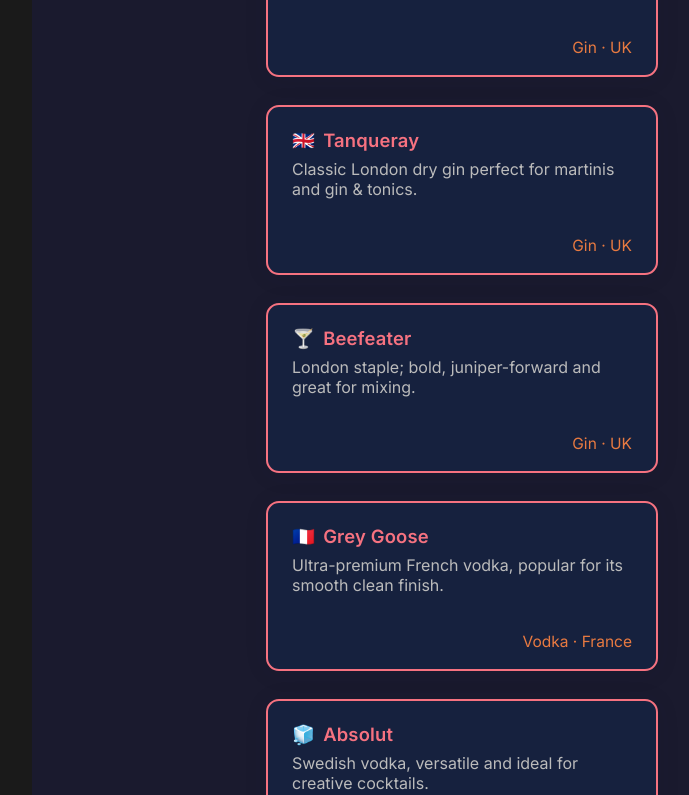
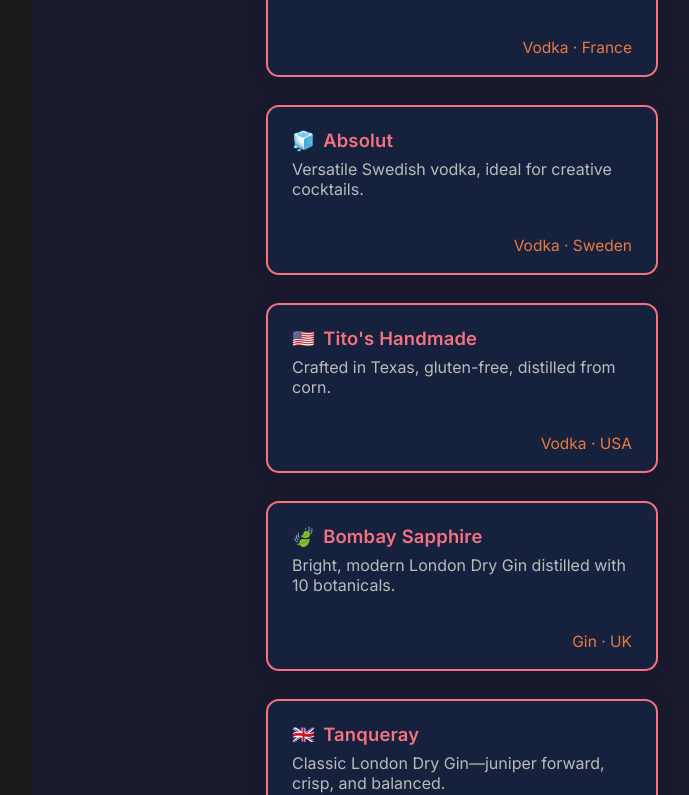
Before and after one commit to Workflow-Manager-admin/mixmaster-102939-b128bcb9, a React (Create React App) app in the folder mixmaster/: page /explorer in a window 1280 px wide. Shown: the part 1987-2782 px from the top of the page, without its empty margins (178-867 px from the left). Built offline with nearby package versions, Linux system fonts and the light colour scheme.

Commit message:
Auto-commit: Changes as of 2025-05-29T00:25:47.017204+00:00

```diff
--- a/mixmaster/src/features/liquorBrands.js
+++ b/mixmaster/src/features/liquorBrands.js
@@ -1,14 +1,13 @@
-//
-// Popular liquor brands demo/mock data for MixMaster app
-// Each item: name, type, description, country, image(optional), emoji, and ID.
-//
+// Popular liquor brands and mixers (centralized data for MixMaster app)
+// Each has: id, name, type (category), desc, country, image (URL/empty), emoji
+
 export const LIQUOR_BRANDS = [
-  // Whiskey Brands
+  // --- Whiskey ---
   {
     id: "jack-daniels",
     name: "Jack Daniel's",
     type: "Whiskey",
-    desc: "Famous Tennessee whiskey known for its smoothness and caramel notes.",
+    desc: "Famous Tennessee whiskey, smooth and slightly sweet with oak and caramel notes.",
     country: "USA",
     image: "",
     emoji: "🥃",
@@ -17,7 +16,7 @@
     id: "jameson",
     name: "Jameson",
     type: "Whiskey",
-    desc: "Irish whiskey triple-distilled for exceptional smoothness and versatility.",
+    desc: "Classic Irish whiskey, triple-distilled for exceptional smoothness.",
     country: "Ireland",
     image: "",
     emoji: "🇮🇪",
@@ -26,18 +25,45 @@
     id: "macallan",
     name: "The Macallan",
     type: "Whiskey",
-    desc: "Premium single malt Scotch with rich sherry-cask flavors.",
+    desc: "Premium single malt Scotch whisky, matured in sherry oak casks.",
     country: "Scotland",
     image: "",
     emoji: "🏴",
   },
-
-  // Gin Brands
+  // --- Vodka ---
+  {
+    id: "grey-goose",
+    name: "Grey Goose",
+    type: "Vodka",
+    desc: "Ultra-premium French vodka, distilled from soft winter wheat.",
+    country: "France",
+    image: "",
+    emoji: "🇫🇷",
+  },
+  {
+    id: "absolut",
+    name: "Absolut",
+    type: "Vodka",
+    desc: "Versatile Swedish vodka, ideal for creative cocktails.",
+    country: "Sweden",
+    image: "",
+    emoji: "🧊",
+  },
+  {
+    id: "titos",
+    name: "Tito's Handmade",
+    type: "Vodka",
+    desc: "Crafted in Texas, gluten-free, distilled from corn.",
+    country: "USA",
+    image: "",
+    emoji: "🇺🇸",
+  },
+  // --- Gin ---
   {
     id: "bombay-sapphire",
     name: "Bombay Sapphire",
     type: "Gin",
-    desc: "London dry gin with bright citrus and 10 botanicals.",
+    desc: "Bright, modern London Dry Gin distilled with 10 botanicals.",
     country: "UK",
     image: "",
     emoji: "🍃",
@@ -46,7 +72,7 @@
     id: "tanqueray",
     name: "Tanqueray",
     type: "Gin",
-    desc: "Classic London dry gin perfect for martinis and gin & tonics.",
+    desc: "Classic London Dry Gin—juniper forward, crisp, and balanced.",
     country: "UK",
     image: "",
     emoji: "🇬🇧",
@@ -55,47 +81,17 @@
     id: "beefeater",
     name: "Beefeater",
     type: "Gin",
-    desc: "London staple; bold, juniper-forward and great for mixing.",
+    desc: "Quintessential London staple; bold and citrusy, perfect for mixing.",
     country: "UK",
     image: "",
     emoji: "🍸",
   },
-
-  // Vodka Brands
-  {
-    id: "grey-goose",
-    name: "Grey Goose",
-    type: "Vodka",
-    desc: "Ultra-premium French vodka, popular for its smooth clean finish.",
-    country: "France",
-    image: "",
-    emoji: "🇫🇷",
-  },
-  {
-    id: "absolut",
-    name: "Absolut",
-    type: "Vodka",
-    desc: "Swedish vodka, versatile and ideal for creative cocktails.",
-    country: "Sweden",
-    image: "",
-    emoji: "🧊",
-  },
-  {
-    id: "titos",
-    name: "Tito's Handmade",
-    type: "Vodka",
-    desc: "Gluten-free American vodka distilled from corn.",
-    country: "USA",
-    image: "",
-    emoji: "🇺🇸",
-  },
-
-  // Tequila Brands
+  // --- Tequila ---
   {
     id: "patron",
     name: "Patrón",
     type: "Tequila",
-    desc: "Premium tequila with sweet citrusy agave notes.",
+    desc: "Premium tequila with smooth, sweet, agave-forward flavor.",
     country: "Mexico",
     image: "",
     emoji: "🌵",
@@ -104,7 +100,7 @@
     id: "don-julio",
     name: "Don Julio",
     type: "Tequila",
-    desc: "High-end tequila, expertly crafted and smooth.",
+    desc: "High-end, carefully crafted tequila known for balance and complexity.",
     country: "Mexico",
     image: "",
     emoji: "🥇",
@@ -113,18 +109,17 @@
     id: "olmeca-altos",
     name: "Olmeca Altos",
     type: "Tequila",
-    desc: "Popular for classic margaritas; 100% agave and punchy.",
+    desc: "Award-winning 100% agave tequila, perfect for margaritas.",
     country: "Mexico",
     image: "",
     emoji: "🍋",
   },
-
-  // Rum Brands
+  // --- Rum ---
   {
     id: "bacardi",
     name: "Bacardi",
     type: "Rum",
-    desc: "World's most recognized rum, clean and mixable.",
+    desc: "World’s most awarded rum, light and exceptionally mixable.",
     country: "Puerto Rico",
     image: "",
     emoji: "🏝️",
@@ -133,7 +128,7 @@
     id: "captain-morgan",
     name: "Captain Morgan",
     type: "Rum",
-    desc: "Iconic spiced rum, sweet and warming.",
+    desc: "Caribbean spiced rum, sweet with cinnamon, vanilla, and clove.",
     country: "Jamaica",
     image: "",
     emoji: "🦜",
@@ -142,11 +137,121 @@
     id: "mount-gay",
     name: "Mount Gay",
     type: "Rum",
-    desc: "Historic Barbadian rum with rich, toasty character.",
+    desc: "World’s oldest rum distillery—Barbadian, rich, and warming.",
     country: "Barbados",
     image: "",
     emoji: "🇧🇧",
   },
-
-  // Other major liquors can be added here...
+  // --- Liqueurs ---
+  {
+    id: "cointreau",
+    name: "Cointreau",
+    type: "Liqueur",
+    desc: "Elegant French orange liqueur, triple-sec base for cocktails.",
+    country: "France",
+    image: "",
+    emoji: "🍊",
+  },
+  {
+    id: "baileys",
+    name: "Baileys Irish Cream",
+    type: "Liqueur",
+    desc: "Creamy, sweet blend of Irish whiskey and dairy cream.",
+    country: "Ireland",
+    image: "",
+    emoji: "🥛",
+  },
+  {
+    id: "campari",
+    name: "Campari",
+    type: "Liqueur",
+    desc: "Red Italian bitter liqueur, herbal and citrusy—essential for Negroni.",
+    country: "Italy",
+    image: "",
+    emoji: "🍷",
+  },
+  // --- Wine & Champagne ---
+  {
+    id: "moet-chandon",
+    name: "Moët & Chandon",
+    type: "Sparkling Wine",
+    desc: "Luxurious French Champagne—crisp, dry, and festive.",
+    country: "France",
+    image: "",
+    emoji: "🍾",
+  },
+  {
+    id: "robert-mondavi",
+    name: "Robert Mondavi",
+    type: "Red Wine",
+    desc: "Famous California winery, producing bold cabernets.",
+    country: "USA",
+    image: "",
+    emoji: "🍷",
+  },
+  {
+    id: "kim-crawford",
+    name: "Kim Crawford",
+    type: "White Wine",
+    desc: "Top New Zealand Sauvignon Blanc; fresh and vibrant.",
+    country: "New Zealand",
+    image: "",
+    emoji: "🥂",
+  },
+  // --- Beer ---
+  {
+    id: "heineken",
+    name: "Heineken",
+    type: "Beer",
+    desc: "Crisp, light Dutch lager—one of the world's most popular.",
+    country: "Netherlands",
+    image: "",
+    emoji: "🍺",
+  },
+  {
+    id: "guinness",
+    name: "Guinness",
+    type: "Beer",
+    desc: "Iconic Irish stout—creamy, rich, and instantly recognizable.",
+    country: "Ireland",
+    image: "",
+    emoji: "☘️",
+  },
+  {
+    id: "corona",
+    name: "Corona Extra",
+    type: "Beer",
+    desc: "Classic Mexican pale lager—refreshing and easy-drinking.",
+    country: "Mexico",
+    image: "",
+    emoji: "🌞",
+  },
+  // --- Non-Alcoholic Mixers ---
+  {
+    id: "fever-tree-tonic",
+    name: "Fever-Tree Tonic Water",
+    type: "Mixer",
+    desc: "Premium tonic water with natural quinine and botanicals.",
+    country: "UK",
+    image: "",
+    emoji: "💧",
+  },
+  {
+    id: "canada-dry-ginger-ale",
+    name: "Canada Dry Ginger Ale",
+    type: "Mixer",
+    desc: "Classic ginger ale, gently sweet and sparkling.",
+    country: "Canada",
+    image: "",
+    emoji: "🥤",
+  },
+  {
+    id: "sanpellegrino-sparkling",
+    name: "San Pellegrino Sparkling Water",
+    type: "Mixer",
+    desc: "Refreshing sparkling mineral water from Italy.",
+    country: "Italy",
+    image: "",
+    emoji: "💦",
+  },
 ];
```
Also changed, not shown: 2 other files (tests, documents, lock files or other folders).
